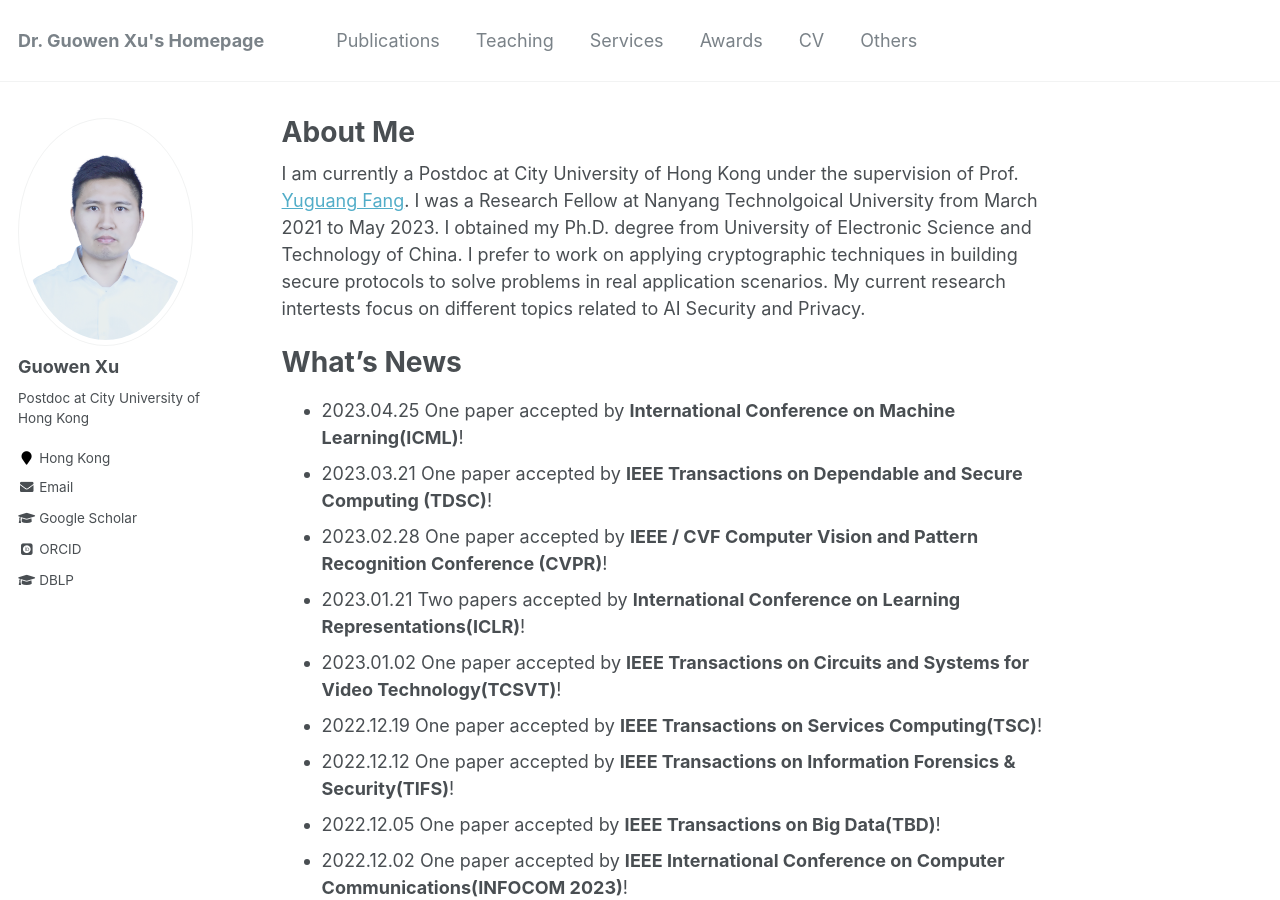
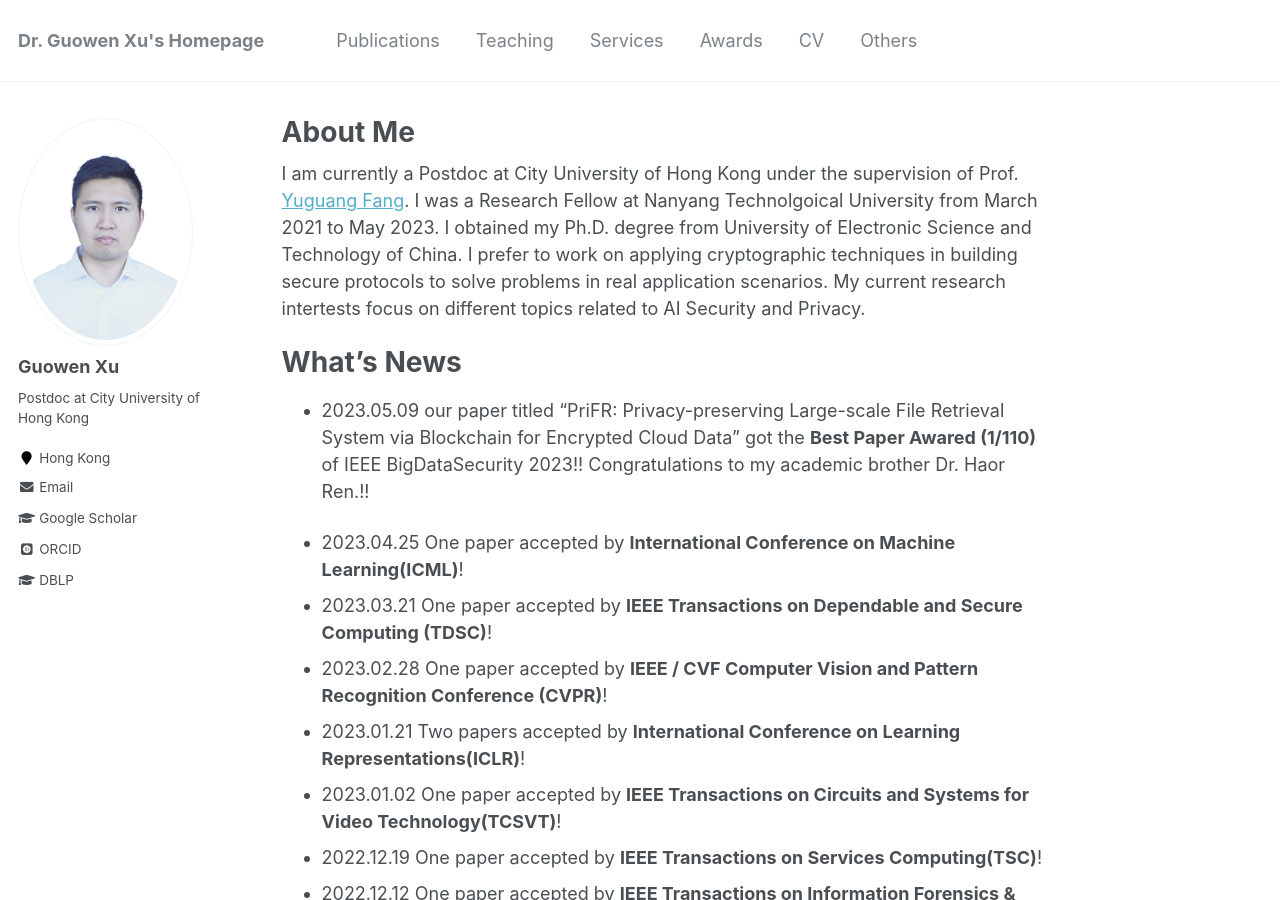
Before and after one commit to Guowen-xu/guowen-xu.github.io, a Jekyll site: the page built from _pages/about.md, in a window 1280 px wide and 900 px high. Built offline with Jekyll 4.4.1, drawn with Linux system fonts in a browser that asks for light colours; some web fonts are replaced.

Commit message:
Update about.md

```diff
--- a/_pages/about.md
+++ b/_pages/about.md
@@ -13,6 +13,8 @@ redirect_from:
 
 What's News
 ======
+- 2023.05.09 our paper titled "PriFR: Privacy-preserving Large-scale File Retrieval System via Blockchain for Encrypted Cloud Data" got the **Best Paper Awared (1/110)** of IEEE BigDataSecurity 2023!! Congratulations to my academic brother Dr. Haor Ren.!!
+
 - 2023.04.25 One paper  accepted by **International Conference on Machine Learning(ICML)**!
 - 2023.03.21 One paper  accepted by **IEEE Transactions on Dependable and Secure Computing (TDSC)**!
 - 2023.02.28 One paper accepted by **IEEE / CVF Computer Vision and Pattern Recognition Conference (CVPR)**!
```
